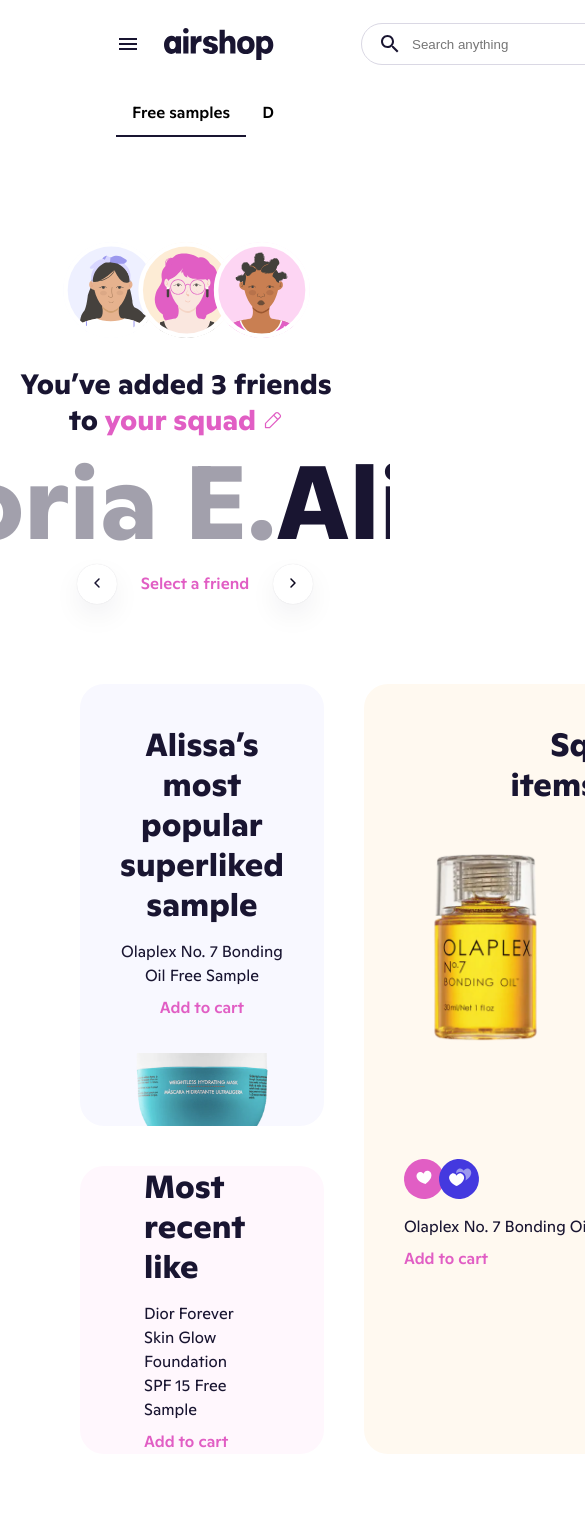
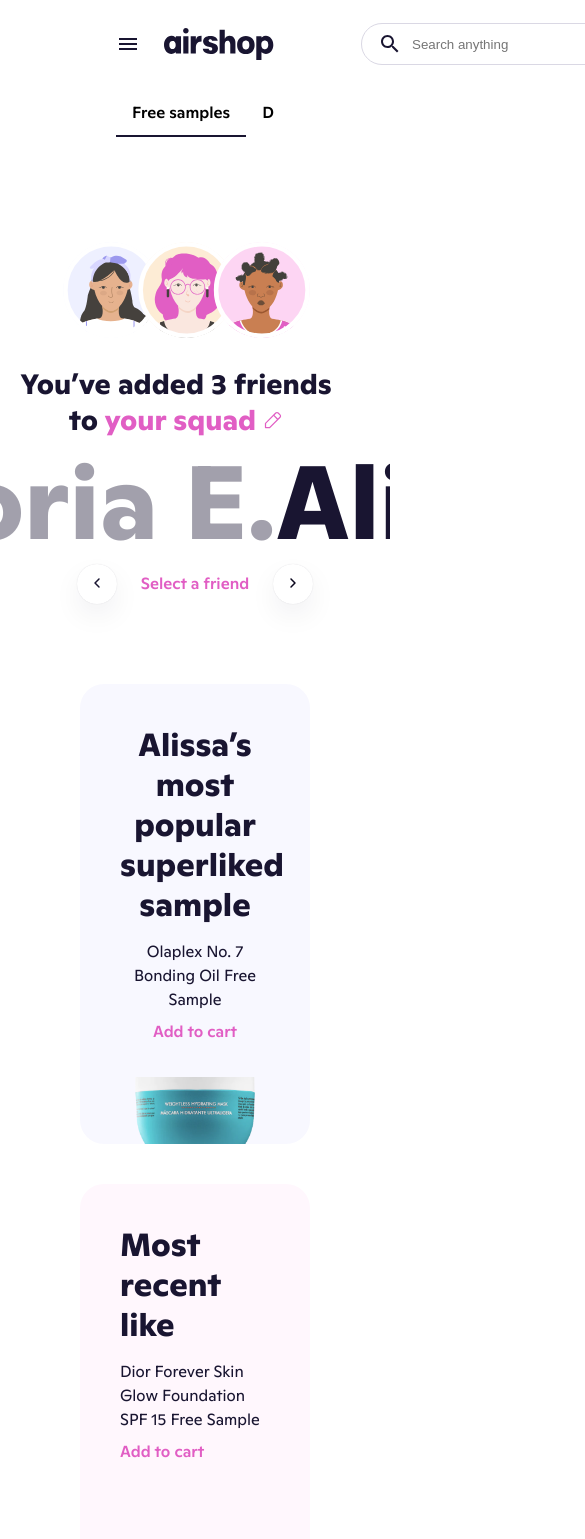
Before and after one commit to joshopro/TestSquad, a React (Create React App) app: page / in a window 390 px wide. Shown: the top 1539 px of the page, 585 px wide, since content can reach past the window. Built offline with nearby package versions, Linux system fonts and the light colour scheme.

Commit message:
Made cards layout responsive

```diff
--- a/src/components/MostRecent.js
+++ b/src/components/MostRecent.js
@@ -27,19 +27,35 @@
 `;
 
 const TextContainer = styled(Box)`
-  padding: 0 64px;
   display: flex;
   flex-direction: column;
   justify-content: flex-start;
   align-items: flex-start;
+  padding: 40px;
+
+  ${(props) => props.theme.breakpoints.up("md")} {
+    grid-row: 1;
+  }
+  ${(props) => props.theme.breakpoints.up("lg")} {
+    padding: 0 64px;
+    grid-row: 1 span / 2;
+  }
 `;
 
 const Wrapper = styled(Box)`
-  grid-row: 1 span / 2;
   background: var(--primary-50, #fff7fd);
-  display: flex;
-  flex-direction: row;
   justify-content: flex-start;
   border-radius: 24px;
   align-items: center;
+
+  ${(props) => props.theme.breakpoints.up("md")} {
+    display: flex;
+    flex-direction: column;
+    grid-row: 1;
+  }
+  ${(props) => props.theme.breakpoints.up("lg")} {
+    display: flex;
+    flex-direction: row;
+    grid-row: 1 span / 2;
+  }
 `;
--- a/src/components/Overview.js
+++ b/src/components/Overview.js
@@ -26,10 +26,20 @@
 
 const CardGrid = styled(Box)`
   margin-top: 80px;
-  display: grid;
-  grid-template-columns: 1fr 1fr;
-  grid-template-rows: 1fr 278px;
-  grid-gap: 40px;
+  gap: 40px;
+  display: flex;
+  ${(props) => props.theme.breakpoints.down("md")} {
+    flex-direction: column;
+  }
+  ${(props) => props.theme.breakpoints.up("md")} {
+    display: grid;
+    grid-template-columns: repeat(2, 1fr); /* Two columns, each taking 1 fraction of available space */
+  }
+  ${(props) => props.theme.breakpoints.up("lg")} {
+    display: grid;
+    grid-template-columns: 1fr 1fr;
+    grid-template-rows: 1fr 278px;
+  }
 `;
 
 export default Overview;
--- a/src/components/SquadMatches.js
+++ b/src/components/SquadMatches.js
@@ -20,10 +20,7 @@
   infinite: true,
   loop: true,
   responsive: {
-    1024: { items: 1 },
-    800: { items: 1 },
-    500: { items: 1 },
-    320: { items: 1 },
+    items: 1,
   },
 };
 
@@ -42,7 +39,12 @@
   const [currentSquad, setCurrentSquad] = useState(0);
 
   const carouselData = useMemo(
-    () => squadData.map((data) => <Image src={data.image} />),
+    () =>
+      squadData.map((data) => (
+        <Box width={"100%"}>
+          <Image src={data.image} />
+        </Box>
+      )),
     []
   );
 
@@ -62,7 +64,7 @@
           <br />
           items you both loved
         </Title>
-        <Box maxWidth="620px">
+        <Box maxWidth="100%">
           <AliceCarousel
             items={carouselData}
             activeIndex={currentSquad}
@@ -175,7 +177,12 @@
 const Main = styled(Box)`
   background: var(--crme-lightest, #fff9f0);
   border-radius: 24px;
-  grid-row: 2 span / 2;
+  ${(props) => props.theme.breakpoints.up("md")} {
+    grid-column: span 2;
+  }
+  ${(props) => props.theme.breakpoints.up("lg")} {
+    grid-row: 2 span / 2;
+  }
 `;
 
 const Wrapper = styled(Box)`
--- a/src/components/SuperLikedCard.js
+++ b/src/components/SuperLikedCard.js
@@ -26,7 +26,12 @@
 `;
 
 const Main = styled(Box)`
-  grid-row: 1 span / 1;
+  ${(props) => props.theme.breakpoints.up("md")} {
+    grid-row: 1;
+  }
+  ${(props) => props.theme.breakpoints.up("lg")} {
+    grid-row: 1 span / 1;
+  }
   background: var(--secondary-50, #f8f8ff);
   border-radius: 24px;
 `;
```
